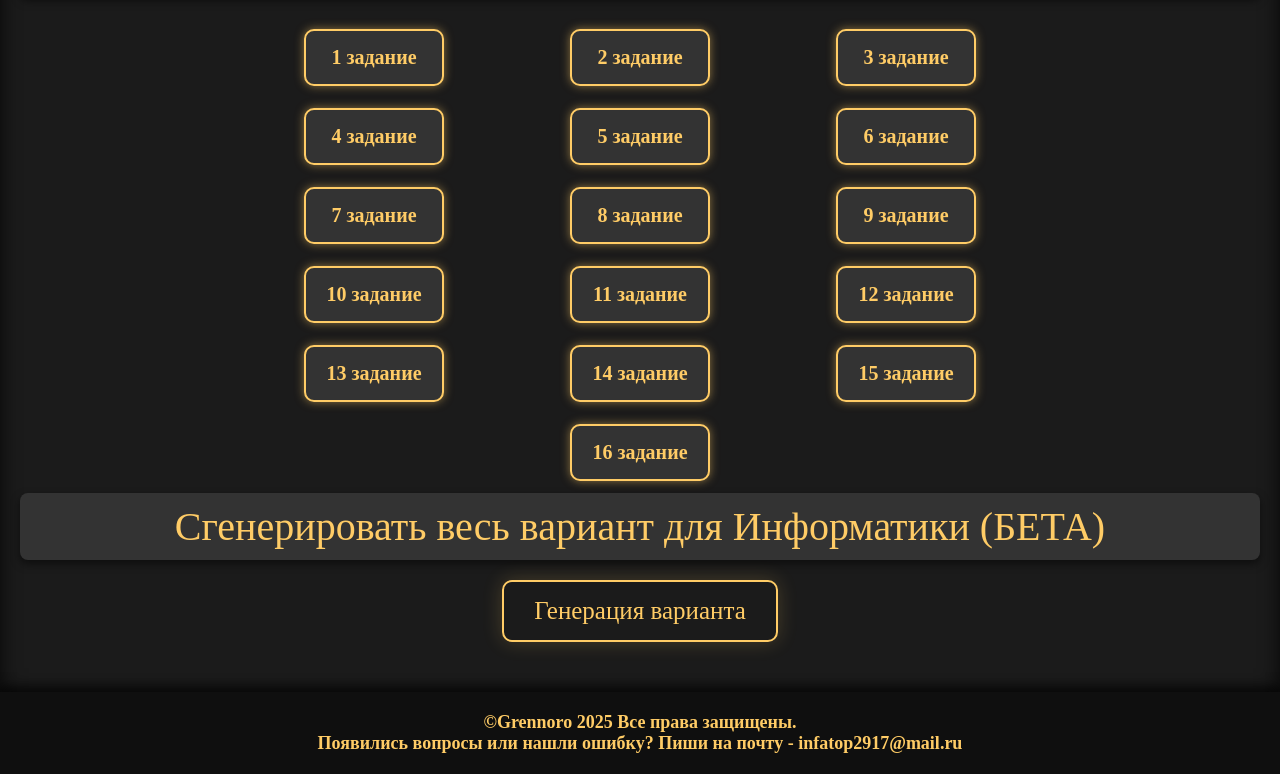
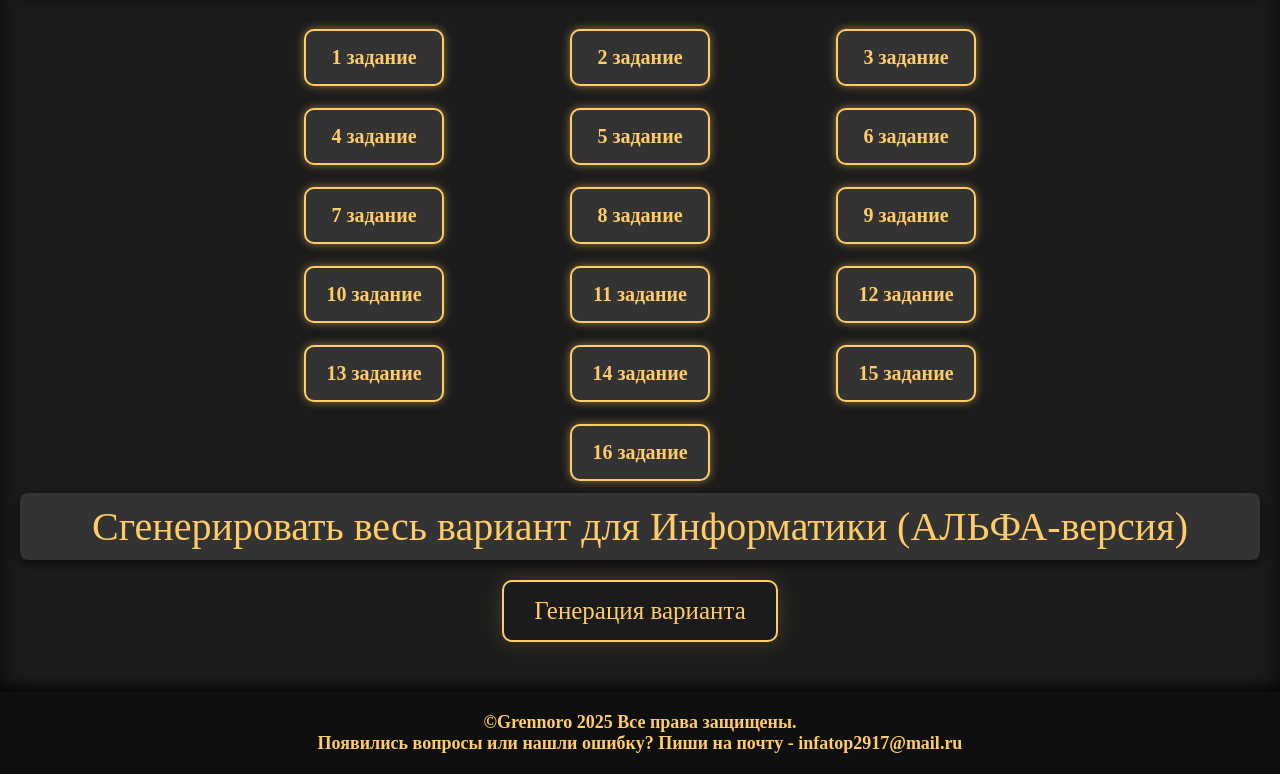
Before and after one commit to Grennoro/OGE2, a plain HTML site: page Информатика/main.html in a window 1280 px wide. Shown: the part 920-1694 px from the top of the page. Drawn offline with Linux system fonts and the light colour scheme; a web font is replaced by a local one.

Commit message:
Update main.html

```diff
--- a/Информатика/main.html
+++ b/Информатика/main.html
@@ -377,7 +377,7 @@
                 </tr>
             </tbody>
         </table>
-            <div class="middle-words">Сгенерировать весь вариант для Информатики (БЕТА)</div>
+            <div class="middle-words">Сгенерировать весь вариант для Информатики (АЛЬФА-версия)</div>
         <div class="gener">
             <a href="../Scripts/full_variant.html" class="choose-2">Генерация варианта</a>
         </div>
```
